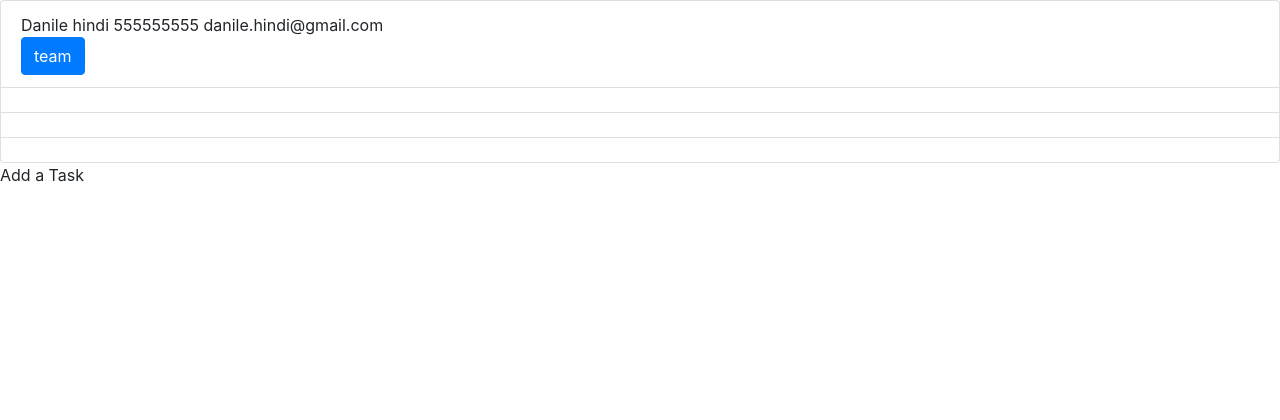
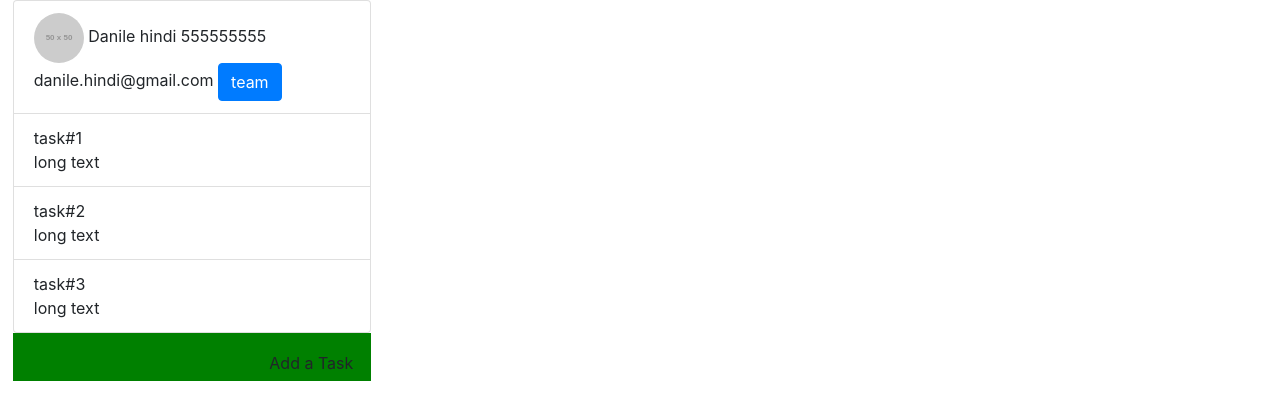
Before and after one commit to MeranNasser/madaincorpCodingExercies, a plain HTML site: page index.html in a window 1280 px wide. Drawn offline with nearby package versions, Linux system fonts and the light colour scheme; placeholder pictures from the web are drawn by us.

Commit message:
unfinised work

```diff
--- /dev/null
+++ b/css/css.css
@@ -0,0 +1,24 @@
+img {
+   border-radius: 50%;
+}
+
+#wrapper {
+  width: 30%;
+  height: 30%;
+  padding-left: 1%;
+  padding-right: 1%;
+}
+#add-button {
+  position: relative;
+  bottom: 0px;
+  left: 0px;
+  background-color: green;
+  text-align: right;
+  width: 100%;
+  height: 20%;
+  padding: 5%;
+}
+
+.pf {
+  display: inline;
+}
--- a/index.html
+++ b/index.html
@@ -5,46 +5,48 @@
   <link rel="stylesheet" href="https://maxcdn.bootstrapcdn.com/bootstrap/4.0.0-beta/css/bootstrap.min.css" integrity="sha384-/Y6pD6FV/Vv2HJnA6t+vslU6fwYXjCFtcEpHbNJ0lyAFsXTsjBbfaDjzALeQsN6M" crossorigin="anonymous">
   <!-- Jquery -->
   <script src="https://ajax.googleapis.com/ajax/libs/jquery/3.2.1/jquery.min.js"></script>
+  <!-- stylesheet -->
+  <link rel="stylesheet" type="text/css" href="./css/css.css">
 </head>
 <body>
   <div id="wrapper">
     <div id="container">
       <ul id="list" class="list-group">
         <li class="list-group-item profile-item">
-          <img id="user-img"/>
-          <div id="profile-content">
+          <img class= "pf" id="user-img" src="http://via.placeholder.com/50x50"/>
+          <div class= "pf" id="profile-content">
             <span id="name">Danile hindi</span>
             <span id="phone">555555555</span>
             <span id="email">danile.hindi@gmail.com</span>
           </div>
-          <button type="button" class="btn btn-primary team">team</button>
+          <button type="button" class="btn btn-primary team pf">team</button>
         </li>
         <li class="list-group-item task-item">
           <img/>
           <div id="task-contant">
-            <div id="task-title"></div>
-            <div id="task-body"></div>
+            <div id="task-title">task#1</div>
+            <div id="task-body">long text</div>
           </div>
           <img/>
         </li>
         <li class="list-group-item task-item">
           <img/>
           <div id="task-contant">
-            <div id="task-title"></div>
-            <div id="task-body"></div>
+            <div id="task-title">task#2</div>
+            <div id="task-body">long text</div>
           </div>
           <img/>
         </li>
         <li class="list-group-item task-item">
           <img/>
           <div id="task-contant">
-            <div id="task-title"></div>
-            <div id="task-body"></div>
+            <div id="task-title">task#3</div>
+            <div id="task-body">long text</div>
           </div>
           <img/>
         </li>
       </ul>
-      <div id="addButton">Add a Task</div>
+      <div id="add-button">Add a Task</div>
     </div>
   </div>
 </body>
```
